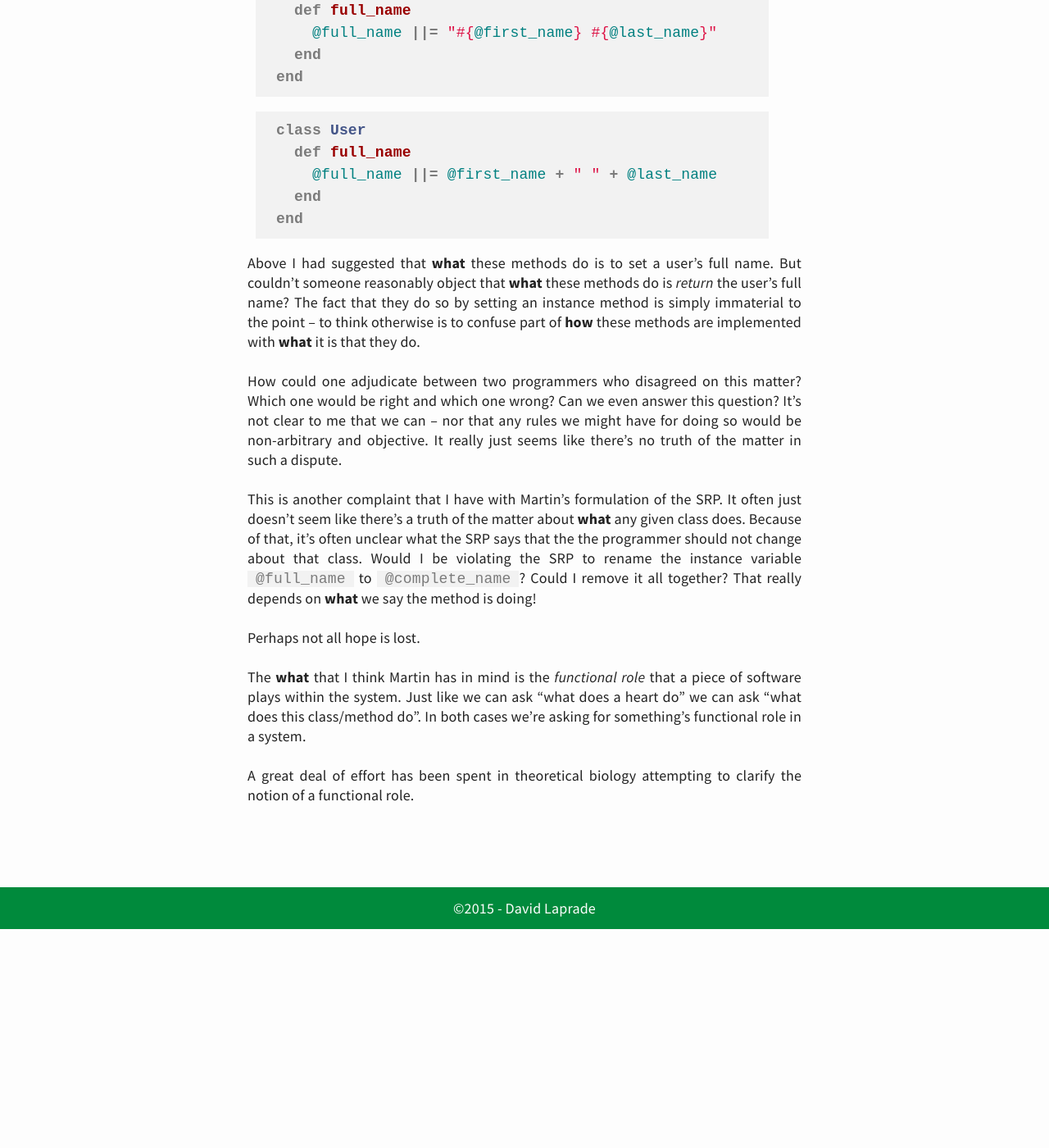
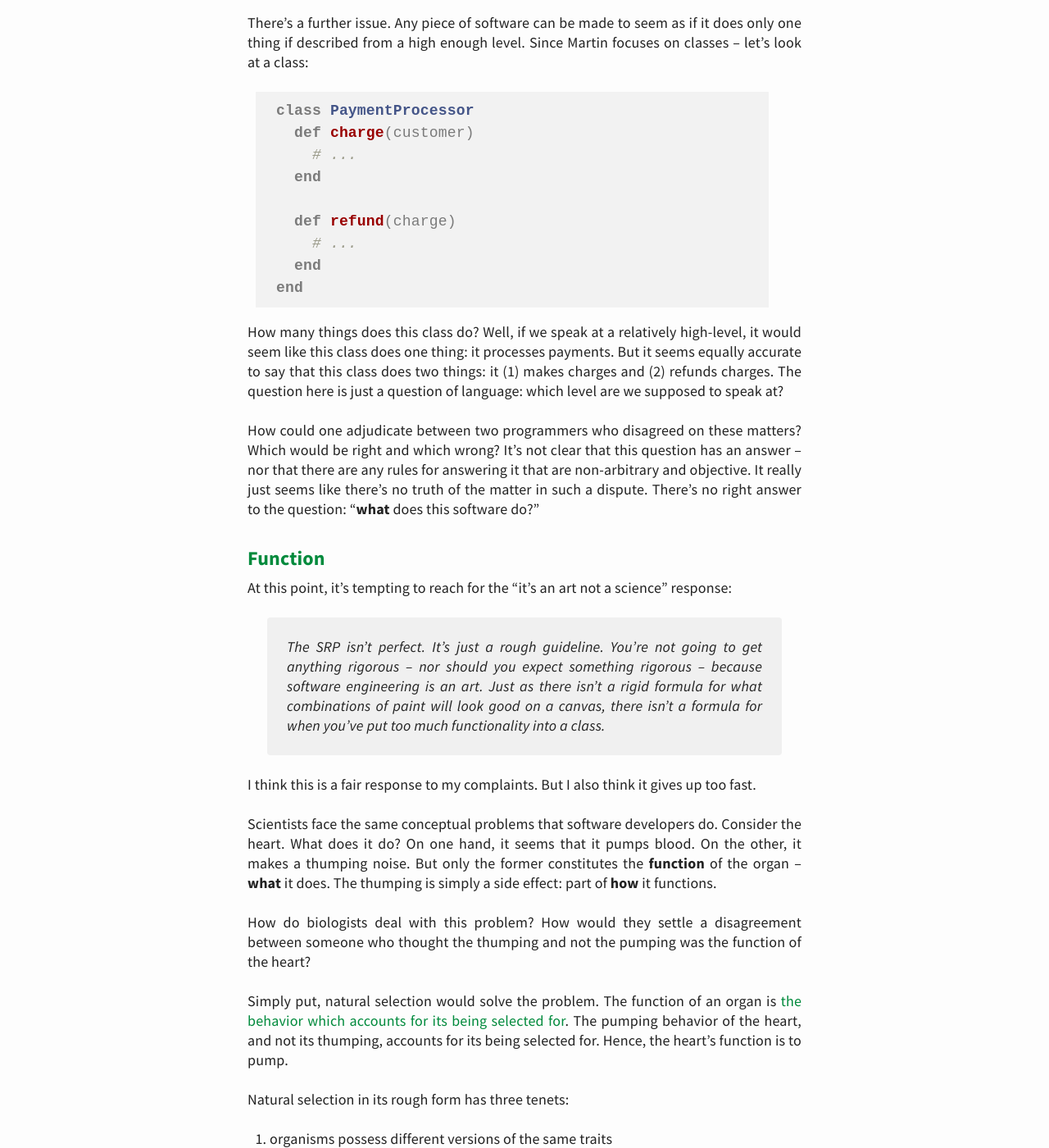
Before and after one commit to davidlaprade/davidlaprade.github.io, a Jekyll site: the page built from _posts/2016-5-7-the-single-responsibility-principle.md, in a window 1280 px wide and 1400 px high, scrolled down 3358 px. Shown: the whole window at 82% size. Built offline with Jekyll 4.4.1, drawn with Linux system fonts in a browser that asks for light colours; before the commit the page ends 4491 px from its top, so only the background shows below that; some of the changed text lies outside the part shown.

Commit message:
Expand single responsibility post

```diff
--- a/_posts/2016-5-7-the-single-responsibility-principle.md
+++ b/_posts/2016-5-7-the-single-responsibility-principle.md
@@ -30,34 +30,16 @@ wikipedia:
 > Anthropomorphism is the attribution of human traits, emotions, and intentions
   to non-human entities
 
-Discussions of code design/architecture are often maddeningly anthropomorphic.
-We talk about where code "lives", about what it "knows".
-We say that some code "talks" to other code, we say that we should "ask" certain
-pieces of code certain things, and not "tell" them. And on and on.
-
-But code is just
-text: nothing more. It doesn't live anywhere, it doesn't know anything, it
-doesn't talk, ask, tell -- not _literally_ anyway. When we say these
-anthropomorphic things, we know they are just metaphors. We know they are really
-just short for other things that we could have said instead.
-
-But sometimes these anthropomorphic metaphors can be unhelpful, as they mask
-what we really mean. They are especially unhelpful when we use them during
-explanations. Unless someone already knows what the metaphors mean, using
-them in explanations doesn't actually explain anything to the person.
-
 It strikes me as anthropomorphic to describe code as having a "reason
 to change". Code doesn't literally have reasons (to change, or to anything)
 because it doesn't think. It's text in a
 file. It has no mind, intentions, desires, wishes, hopes, dreams -- nor any of
 the things necessary to have reasons for anything: for getting ice cream, for
-riding a bike, for writing more code, for changing code, etc. Hence, I think
-it's unhelpful to use this anthropomorphic language in an explanation of the
-SRP.
+riding a bike, for changing.
 
-So, anthropomorphism aside, what I think Martin must have meant is this:
+Anthropomorphism aside, what I think Martin must have meant is this:
 
-> _Programmers_ should only have one reason to change a class.
+> Programmers should only have one reason to change a class.
 
 Okay, that's better. Progammers definitely have reasons for changing code.
 But now here's the problem. This is literally never true. Here are some reasons
@@ -66,12 +48,13 @@ a programmer might have to change _any_ class:
 1. it contains a bug
 2. it can be refactored so that it's easier to read
 3. the language that it's written in has deprecated one of its methods
-4. it can be refactored so that it's faster, more memory efficient
-5. it or its methods weren't named as perspicuously as they could have been
-6. the programmers have decided to follow a new style of programming, and this
+4. one of its dependencies has deprecated one of its methods
+5. it can be refactored so that it's faster, more memory efficient
+6. it or its methods weren't named as perspicuously as they could have been
+7. the programmers have decided to follow a new style of programming, and this
   code follows a different style
-7. a boss demands that it be rewritten because he thinks it's too confusing to
-  explain to the CEO
+8. a boss demands that it be rewritten
+9. it's too confusing to explain to the CEO during funding requests
 
 And so on. Any code might have a
 bug, and thus a programmer would have a reason to change it. Any code might
@@ -79,7 +62,7 @@ become deprecated, and thus a programmer would have a reason to change it. Any
 code might have a faster implementation, and thus a programmer would have a
 reason to change it. And so on. So, if Martin's quote is taken as an
 adequate statement of the SRP,
-then the SRP is literally not possible to ever abide by. No matter what anyone
+then the SRP is literally not possible to abide by ever. No matter what anyone
 writes, it has more than one "responsibility" -- more than one reason to change.
 
 This seems like it's missed Martin's point. But why?
@@ -122,11 +105,11 @@ does, only __how__ it does it. And so on.
 
 Awesome. Progress!
 
-### What is the Function?
+### What Does Software Do?
 
 Not so fast. Perhaps it's clear that we should differentiate between what a
 piece of software does and how it does it. But even then, is it ever clear
-exactly what a piece of software does? Consider again the examples from above:
+exactly what a piece of software does? Consider again the example from above:
 
 {% highlight ruby %}
 class User
@@ -136,42 +119,82 @@ class User
 end
 {% endhighlight %}
 
+Above I had suggested that __what__ this method does is set a user's full
+name. But couldn't someone reasonably object that __what__ this method does
+is _return_ the user's full name? The fact that it does so by setting an
+instance method is simply immaterial to the point -- to think otherwise is to
+confuse part of __how__ the method is implemented with __what__ it is that it
+does.
+
+What we're seeing here is that even granting the how vs. what distinction,
+the way we divide up some code's functionality between these two categories
+is not beyond dispute.
+
+There's a further issue. Any piece of software can be made to seem as if
+it does only one thing if described from a high enough level.
+Since Martin focuses on classes -- let's look at a class:
+
 {% highlight ruby %}
-class User
-  def full_name
-    @full_name ||= @first_name + " " + @last_name
+class PaymentProcessor
+  def charge(customer)
+    # ...
+  end
+
+  def refund(charge)
+    # ...
   end
 end
 {% endhighlight %}
 
-Above I had suggested that __what__ these methods do is to set a user's full
-name. But couldn't someone reasonably object that __what__ these methods do
-is _return_ the user's full name? The fact that they do so by setting an
-instance method is simply immaterial to the point -- to think otherwise is to
-confuse part of __how__ these methods are implemented with __what__ it is
-that they do.
+How many things does this class do? Well, if we speak at a relatively
+high-level, it would seem like this class does one thing: it processes payments.
+But it seems equally accurate to say that this class does two things:
+it (1) makes charges and (2) refunds charges. The question here is just a
+question of language: which level are we supposed to speak at?
 
-How could one adjudicate between two programmers who disagreed on this matter?
-Which one would be right and which one wrong? Can we even answer this question?
-It's not
-clear to me that we can -- nor that any rules we might have for doing so would be
-non-arbitrary and objective. It really just seems like there's no truth of the
-matter in such a dispute.
+How could one adjudicate between two programmers who disagreed on these matters?
+Which would be right and which wrong? It's not clear that this
+question has an answer -- nor that there are any rules for answering
+it that are non-arbitrary and objective.
+It really just seems like there's no truth of the matter in such a dispute.
+There's no right answer to the question: "__what__ does this software do?"
 
-This is another complaint that I have with Martin's formulation of the SRP. It
-often just doesn't seem like there's a truth of the matter about __what__ any
-given class does. Because of that, it's often unclear what the SRP says that the
-the programmer should not change about that class.
-Would I be violating the SRP to rename the instance
-variable `@full_name` to `@complete_name`? Could I remove it all together? That
-really depends on __what__ we say the method is doing!
+### Function
 
-Perhaps not all hope is lost.
+At this point, it's tempting to reach for the "it's an art not a science"
+response:
 
-The __what__ that I think Martin has in mind is the _functional role_ that a
-piece of software plays within the system. Just like we can ask "what does a
-heart do" we can ask "what does this class/method do". In both cases we're
-asking for something's functional role in a system.
+> The SRP isn't perfect. It's just a rough guideline. You're not going
+to get anything rigorous -- nor should you expect something rigorous -- because
+software
+engineering is an art. Just as there isn't a rigid formula for what
+combinations of paint will look good on a canvas, there isn't a formula for
+when you've put too much functionality into a class.
 
-A great deal of effort has been spent in theoretical biology attempting to
-clarify the notion of a functional role.
+I think this is a fair response to my complaints. But I also think it gives up
+too fast.
+
+Scientists face the same conceptual problems that software
+developers do. Consider the heart. What does it do? On one hand, it seems
+that it pumps blood. On the other, it makes a thumping noise. But only the
+former constitutes the __function__ of the organ -- __what__
+it does. The thumping is simply a side effect: part of __how__ it functions.
+
+How do biologists deal with this problem? How would they settle a disagreement
+between someone who thought the thumping and not the pumping was the function of
+the heart?
+
+Simply put, natural selection would solve the problem. The function of an organ
+is [the behavior which accounts for its being selected for](https://mechanism.ucsd.edu/teaching/w10/wright.functions.%201973.pdf).
+The
+pumping behavior of the heart, and not its thumping, accounts for its being
+selected for. Hence, the heart's function is to pump.
+
+Natural selection in its rough form has three tenets:
+
+1. organisms possess different versions of the same traits
+2. differing versions of the same traits confer differing fitness levels on the
+   organisms: i.e. having certain versions of the traits increases an organism's
+   propensity to survive and have offspring
+3. traits are heritable, i.e. they are passed down from one generation to
+   the next
```
